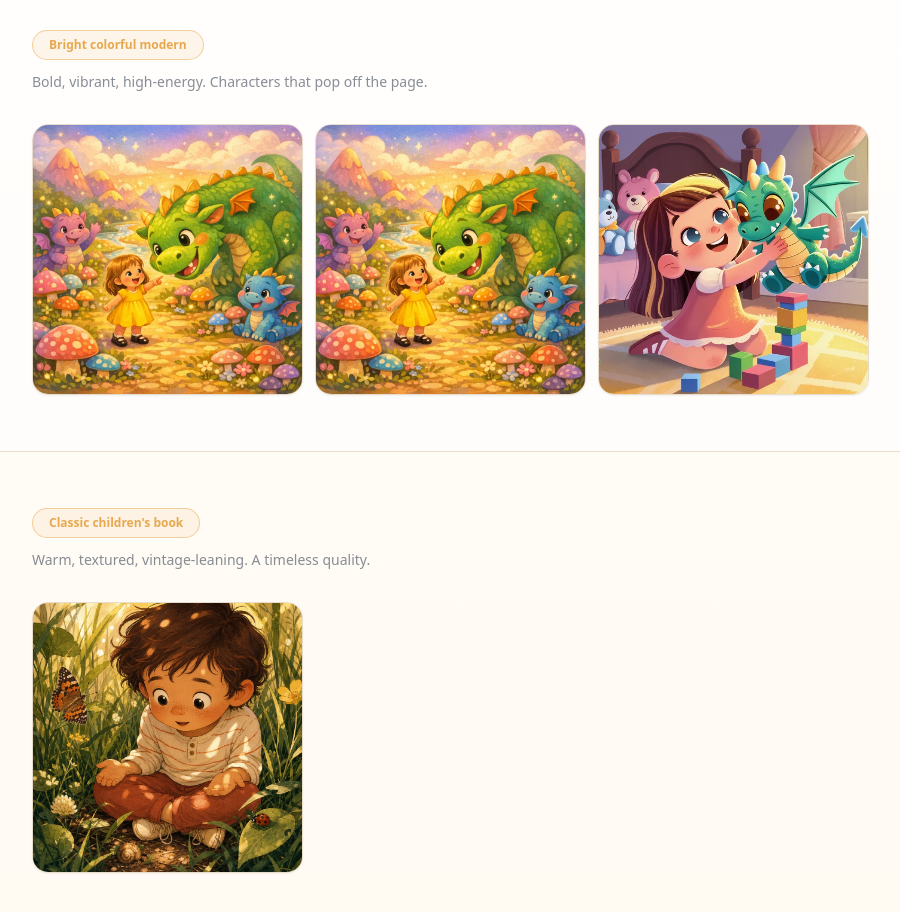
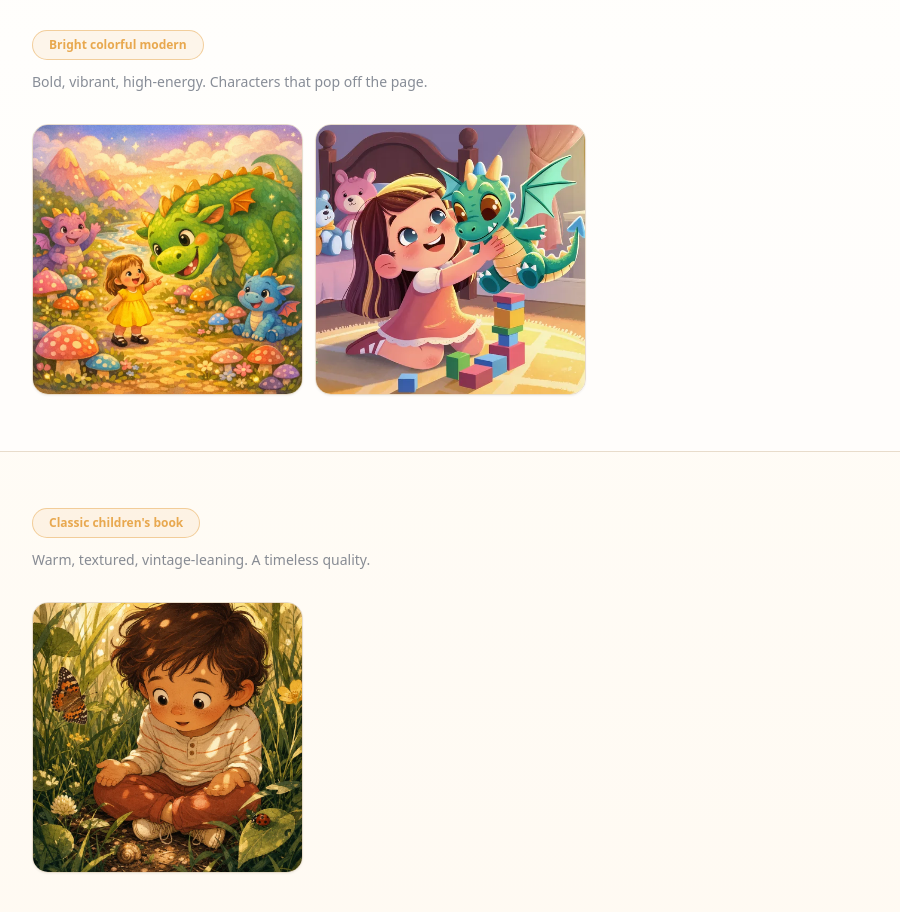
Before and after one commit to HoosFabio/pagecub, a Next.js app: page /samples in a window 1280 px wide. Shown: the part 1160-2072 px from the top of the page, without its empty margins (48-948 px from the left). Built offline with nearby package versions, Linux system fonts and the light colour scheme.

Commit message:
Remove duplicate image from Bright colorful modern samples

```diff
--- a/app/samples/page.tsx
+++ b/app/samples/page.tsx
@@ -27,7 +27,6 @@ const styleGroups = [
     description: "Bold, vibrant, high-energy. Characters that pop off the page.",
     images: [
       { src: "/samples/sample-00.webp", alt: "A girl in a yellow dress points excitedly at a large friendly green dragon, surrounded by colorful mushrooms and a purple and blue dragon" },
-      { src: "/samples/sample-03.webp", alt: "A girl in a yellow dress with a green dragon, purple dragon, and blue dragon in a vivid fantasy mountain landscape" },
       { src: "/samples/sample-06.webp", alt: "A girl with long dark hair kneels on her bedroom floor hugging a small green dragon, stuffed animals and toys all around" },
     ],
   },
```
